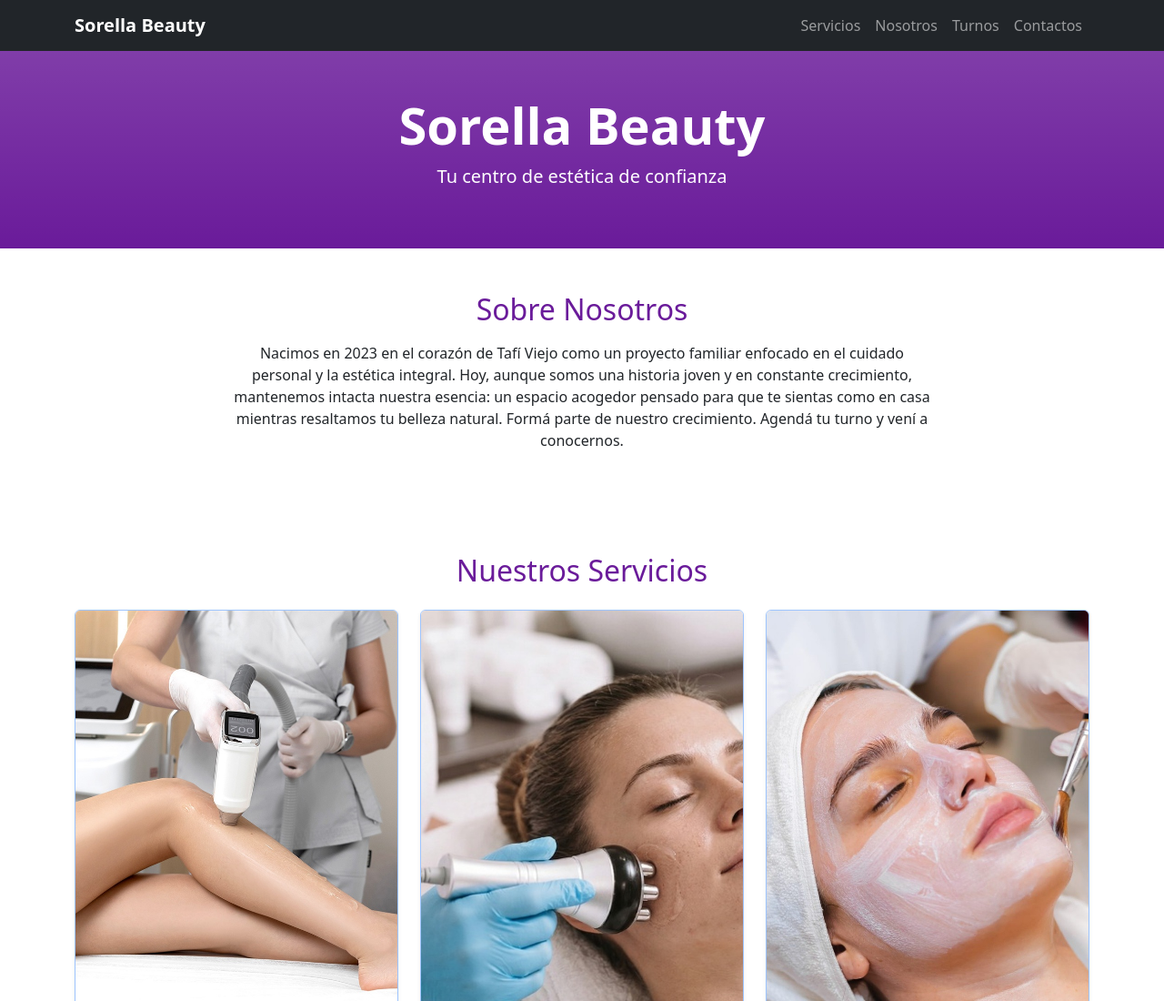
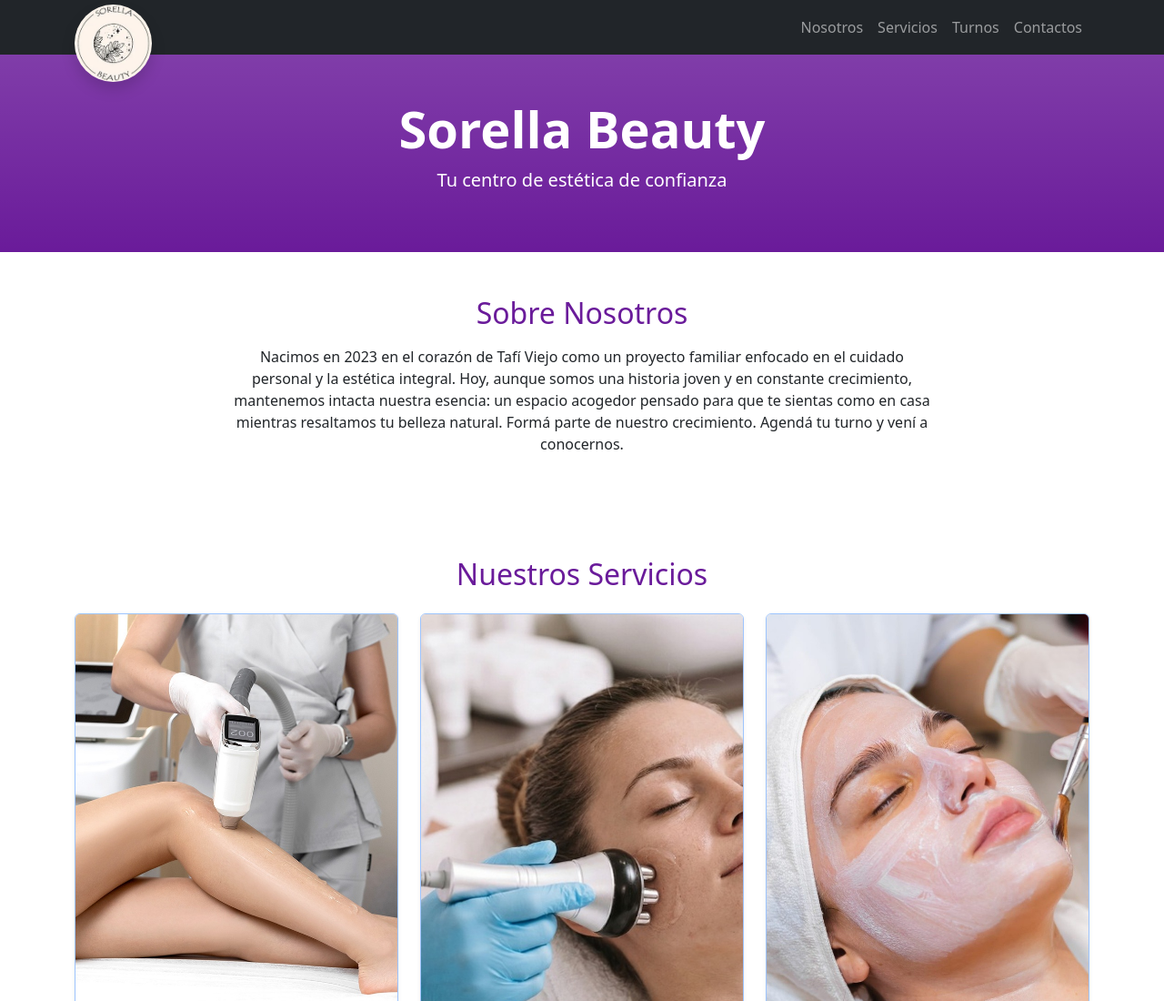
Before and after one commit to OG-Taka/Sorella-Beauty, a plain HTML site: page index.html in a window 1280 px wide. Shown: the top 1100 px of the page at 91% size. Drawn offline with nearby package versions, Linux system fonts and the light colour scheme.

Commit message:
Se agrego un logo y se ajusto el tamaño de los links en la barra

```diff
--- a/index.html
+++ b/index.html
@@ -14,9 +14,25 @@
   </head>
   <body>
     <header>
-      <nav class="navbar navbar-expand-md navbar-dark bg-dark sticky-top">
+      <nav
+        class="navbar navbar-expand-md navbar-dark bg-dark sticky-top p-0"
+        style="position: relative"
+      >
         <div class="container">
-          <a class="navbar-brand fw-bold" href="#inicio">Sorella Beauty</a>
+          <a
+            class="navbar-brand fw-bold p-0"
+            href="#"
+            style="position: absolute; top: 5px; z-index: 1000"
+          >
+            <img
+              src="./img/logo.jpg"
+              alt="Sorella Beauty Tafi Viejo"
+              class="rounded-circle shadow"
+              style="height: 85px; width: 85px; object-fit: cover"
+            />
+          </a>
+
+          <div style="width: 90px; height: 60px"></div>
 
           <button
             class="navbar-toggler"
@@ -33,10 +49,10 @@
           <div class="collapse navbar-collapse" id="navLinks">
             <ul class="navbar-nav ms-auto mb-2 mb-md-0">
               <li class="nav-item">
-                <a class="nav-link" href="#servicios">Servicios</a>
+                <a class="nav-link" href="#nosotros">Nosotros</a>
               </li>
               <li class="nav-item">
-                <a class="nav-link" href="#nosotros">Nosotros</a>
+                <a class="nav-link" href="#servicios">Servicios</a>
               </li>
               <li class="nav-item">
                 <a class="nav-link" href="#turnos">Turnos</a>
```
Also changed, not shown: img/logo.jpg (added).
